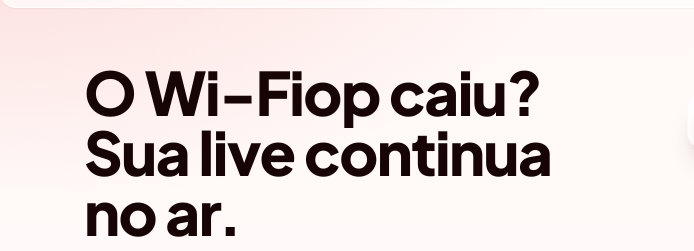
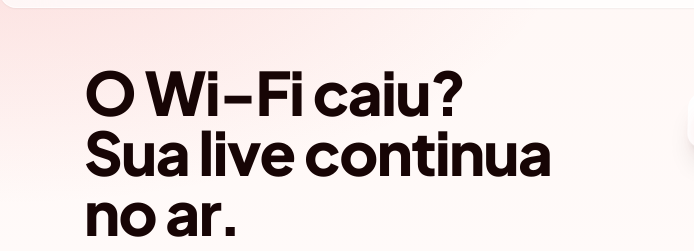
Before and after one commit to ricardobarbosa-dev/streamerkitwhite, a plain HTML site: page index.html in a window 1280 px wide. Shown: the part 82-333 px from the top of the page, 0-694 px from the left. Drawn offline with nearby package versions, Linux system fonts and the light colour scheme.

Commit message:
Update in index

```diff
--- a/index.html
+++ b/index.html
@@ -75,7 +75,7 @@
     <section class="hero-bg relative pt-28 pb-16 sm:pt-36">
       <div class="mx-auto grid max-w-6xl 2xl:max-w-[1440px] items-center gap-10 px-5 lg:grid-cols-2">
         <div>
-          <h1 class="reveal text-4xl font-extrabold leading-[1.1] tracking-tight sm:text-5xl lg:text-6xl">O Wi-Fiop
+          <h1 class="reveal text-4xl font-extrabold leading-[1.1] tracking-tight sm:text-5xl lg:text-6xl">O Wi-Fi
             caiu?
             <br>
             Sua live continua no ar.
```
Also changed, not shown: assets/css/style.css (line endings or trailing spaces), assets/js/i18n.js (line endings or trailing spaces), assets/js/script.js (line endings or trailing spaces).
